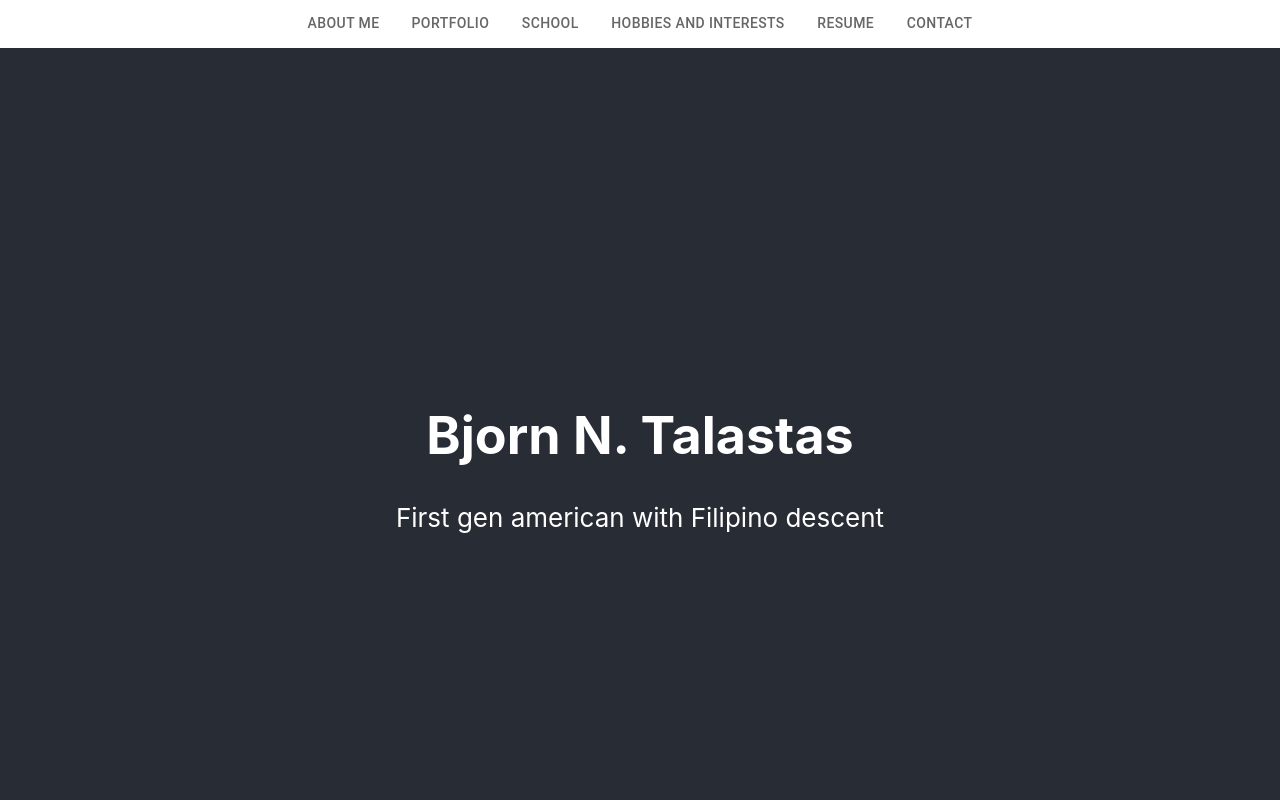
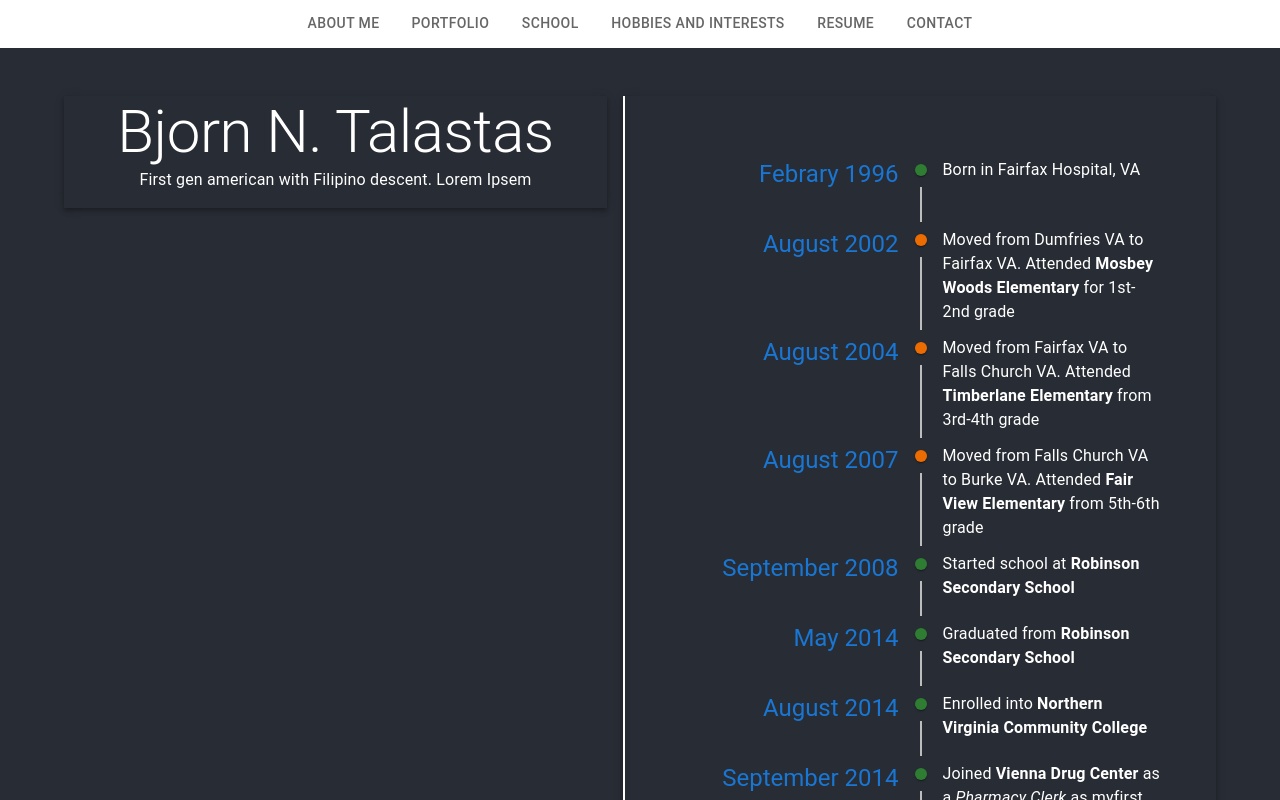
Before and after one commit to btalastas/btal-website, a React (Create React App) app: page / in a window 1280 px wide. Shown: the top 800 px of the page. Built offline with nearby package versions, Linux system fonts and the light colour scheme.

Commit message:
added timeline component to about me page

```diff
--- a/src/components/AboutMe.js
+++ b/src/components/AboutMe.js
@@ -1,8 +1,34 @@
+import { Box, Container, Typography } from "@mui/material";
+import MyTimeline from "./MyTimeline";
+
 export default function AboutMe() {
   return (
-    <div>
-      <h1>Bjorn N. Talastas</h1>
-      <p>First gen american with Filipino descent</p>
-    </div>
+    <Container
+      sx={{
+        display: "flex",
+        flexDirection: "row",
+        alignItems: "flex-start",
+        gap: 2,
+        mt: 4,
+        mb: 4,
+      }}
+    >
+      <Box sx={{ flex: 1, boxShadow: 4 }}>
+        <Typography variant="h2">Bjorn N. Talastas</Typography>
+        <Typography paragraph>
+          First gen american with Filipino descent. Lorem Ipsem
+        </Typography>
+      </Box>
+      <Box
+        sx={{
+          flex: 1,
+          borderLeft: 2,
+          p: { xs: 1, sm: 2, md: 3 },
+          boxShadow: 4,
+        }}
+      >
+        <MyTimeline />
+      </Box>
+    </Container>
   );
 }
--- /dev/null
+++ b/src/components/MyTimeline.js
@@ -0,0 +1,119 @@
+import * as React from "react";
+import {
+  Timeline,
+  TimelineItem,
+  TimelineSeparator,
+  TimelineConnector,
+  TimelineContent,
+  TimelineDot,
+  TimelineOppositeContent,
+} from "@mui/lab";
+
+const timeline = [
+  { date: "Febrary 1996", event: "Born in Fairfax Hospital, VA" },
+  {
+    date: "August 2002",
+    event:
+      "Moved from Dumfries VA to Fairfax VA. Attended <b>Mosbey Woods Elementary</b> for 1st-2nd grade",
+    color: "warning",
+  },
+  {
+    date: "August 2004",
+    event:
+      "Moved from Fairfax VA to Falls Church VA. Attended <b>Timberlane Elementary</b> from 3rd-4th grade",
+    color: "warning",
+  },
+  {
+    date: "August 2007",
+    event:
+      "Moved from Falls Church VA to Burke VA. Attended <b>Fair View Elementary</b> from 5th-6th grade",
+    color: "warning",
+  },
+  {
+    date: "September 2008",
+    event: "Started school at <b>Robinson Secondary School</b>",
+  },
+  {
+    date: "May 2014",
+    event: "Graduated from <b>Robinson Secondary School</b>",
+  },
+  {
+    date: "August 2014",
+    event: "Enrolled into <b>Northern Virginia Community College</b>",
+  },
+  {
+    date: "September 2014",
+    event:
+      "Joined <b>Vienna Drug Center</b> as a <i>Pharmacy Clerk</i> as myfirst job",
+  },
+  {
+    date: "August 2015",
+    event: "Left <b>Vienna Drug Center</b>",
+    color: "error",
+  },
+  {
+    date: "August 2015",
+    event: "Joined <b>MobileSentrix</b> as a <i>Shipping Coordinator</i>",
+  },
+  {
+    date: "August 2018",
+    event:
+      "Changed roles at <b>MobileSentrix</b> as a<i> Quality Control Specialist</i>",
+    color: "warning",
+  },
+  {
+    date: "May 2021",
+    event: `Recevied my <b><i>Associates of Science</i></b> in Computer Science from <b>Northern Virginia Community College</b>`,
+  },
+  {
+    date: "August 2021",
+    event:
+      "Enrolled into <b>George Mason Univeristy</b><i> studying Computer Science</i>",
+  },
+  {
+    date: "August 2023",
+    event: "Changed roles at <b>MobileSentrix</b> as a <i>Buisness Analyst</i>",
+    color: "warning",
+  },
+  {
+    date: "January 2024",
+    event: "Left <b>MobileSentrix</b>",
+    color: "error",
+  },
+  {
+    date: "May 2024",
+    event:
+      "Graduated from <b>George Mason University</b> and received my <b><i>Bacholors of Science</i></b> in Computer Science",
+  },
+  {
+    date: "Present",
+    event:
+      "Devevloping a React application <i>Sports-lookup</i>, seeking job opportunies, and committed to continous learning",
+    color: "secondary",
+  },
+];
+
+export default function MyTimeline() {
+  return (
+    <Timeline>
+      {timeline.map((events) => (
+        <TimelineItem>
+          <TimelineOppositeContent variant="h5" sx={{ color: "primary.main" }}>
+            {events.date}
+          </TimelineOppositeContent>
+          <TimelineSeparator>
+            <TimelineDot color={events.color ? events.color : "success"} />
+            <TimelineConnector />
+          </TimelineSeparator>
+          <TimelineContent
+            variant="body1"
+            sx={{ color: "primary.secondary" }}
+            dangerouslySetInnerHTML={{ __html: events.event }}
+          >
+            {/* {events.event} */}
+          </TimelineContent>
+        </TimelineItem>
+      ))}
+    </Timeline>
+  );
+}
```
